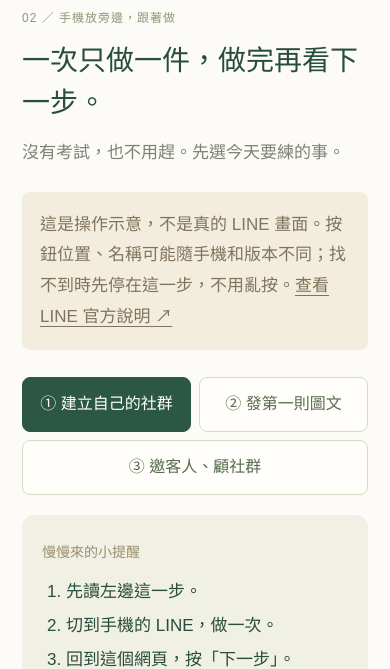
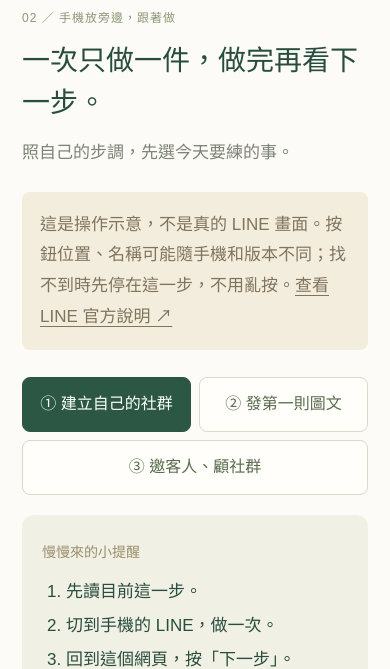
Before and after one commit to vvrabirose/beitunGuava, a website: page index.html in a window 390 px wide. Shown: the part 3960-4629 px from the top of the page. Drawn offline with Linux system fonts and the light colour scheme; a web font is replaced by a local one.

Commit message:
Clarify lesson wording for phone readers

```diff
--- a/index.html
+++ b/index.html
@@ -9,10 +9,10 @@
 <section class="reassurance"><span>☀</span><p><b>你會賣芭樂，就已經有最重要的本事。</b><br>LINE 只是幫你多說一句：「今天的芭樂很好吃，有空來坐！」</p><span class="reassurance-tag">把攤位的人情味，帶進手機裡</span></section>
 <section id="path" class="section"><div class="section-heading"><div><span class="kicker">不用一次學完</span><h2>今天，先學哪一件事？</h2></div><p>照自己的步調，一步一步來就好。</p></div><div class="learning-grid"><a class="learn-card" href="#compare"><span class="card-number">第一步</span><span class="card-symbol mint">▣</span><h3>先搞懂，再決定</h3><p>群組跟社群差在哪？<br>看看現在的你，適合哪一個。</p><span class="card-bottom">認識群組與社群 <b>↗</b></span></a><a class="learn-card" href="#start"><span class="card-number">第二步</span><span class="card-symbol peach">＋</span><h3>把自己的社群開起來</h3><p>從取名字、設規則到邀客人，<br>跟著步驟慢慢做。</p><span class="card-bottom">看開社群步驟 <b>↗</b></span></a><a class="learn-card" href="#daily"><span class="card-number">第三步</span><span class="card-symbol yellow">♡</span><h3>讓客人想一直留下來</h3><p>不用天天促銷、一直傳照片，<br>有用的消息，才讓人期待。</p><span class="card-bottom">學熟客經營技巧 <b>↗</b></span></a></div></section>
 <section id="compare" class="section comparison"><div class="section-heading"><div><span class="kicker">01 ／ 先選適合的工具</span><h2>群組像熟客桌，社群像公開的攤。</h2></div></div><p class="section-intro">你已經開了群組，很好。先不用急著搬家，兩種都能和客人聊天。</p><div class="compare-grid"><article class="compare-card"><span class="pill">你目前正在用</span><h3>LINE 群組</h3><p class="analogy">認識的人，坐在同一桌。</p><ul><li>用自己的 LINE 名稱、照片聊天。</li><li>適合彼此熟悉、願意一起聊天的客人。</li><li>從私人邀請開始，比較容易照顧少量熟客。</li></ul><p class="caution"><b>要留意</b>　成員會看到彼此的 LINE 個人檔案；不要未經同意就把客人加進來。新客也不一定想加入熟人聊天。</p></article><article class="compare-card featured"><span class="pill">想讓新客自在加入時</span><h3>LINE 社群 <small>OpenChat</small></h3><p class="analogy">路過的新朋友，也能進來看看。</p><ul><li>可為不同社群設定專用暱稱與頭像。</li><li>可依需要設定加入方式與審核。</li><li>適合依「北屯買芭樂」主題聚在一起。</li></ul><p class="caution"><b>要留意</b>　仍是大家一起聊天，需要管廣告和洗版。暱稱不代表完全匿名；不適合公開收地址與電話。</p></article></div><div class="decision"><span>✳</span><p><b>給現在的你：先把現有群組照顧好。</b><br>先試一週固定通知。若新客在意私人檔案、你也有時間管理，再另外開社群，邀請有意願的人加入。群組不能直接一鍵變成社群。</p></div></section>
-<section id="start" class="section"><div class="section-heading"><div><span class="kicker">02 ／ 手機放旁邊，跟著做</span><h2>一次只做一件，做完再看下一步。</h2></div><p>沒有考試，也不用趕。先選今天要練的事。</p></div>
+<section id="start" class="section"><div class="section-heading"><div><span class="kicker">02 ／ 手機放旁邊，跟著做</span><h2>一次只做一件，做完再看下一步。</h2></div><p>照自己的步調，先選今天要練的事。</p></div>
 <div class="guide-warning">這是操作示意，不是真的 LINE 畫面。按鈕位置、名稱可能隨手機和版本不同；找不到時先停在這一步，不用亂按。<a href="https://help.line.me/line/smartphone?lang=zh-Hant" target="_blank" rel="noopener noreferrer">查看 LINE 官方說明 ↗</a></div>
 <div id="practice" class="guide-tabs" role="group" aria-label="選擇操作教學"><button class="active" data-guide="create" aria-pressed="true">① 建立自己的社群</button><button data-guide="post" aria-pressed="false">② 發第一則圖文</button><button data-guide="manage" aria-pressed="false">③ 邀客人、顧社群</button></div>
-<div class="guided-layout"><article class="guided-card" aria-labelledby="guide-title"><div class="guide-progress"><span id="guide-count"></span><span id="guide-topic"></span></div><progress id="guide-progress" max="10" value="1" aria-label="目前教學進度"></progress><h3 id="guide-title" tabindex="-1"></h3><p id="guide-action" class="guide-action"></p><div id="guide-example" class="guide-example"></div><p id="guide-check" class="guide-check"></p><div class="guide-controls"><button id="guide-back" class="button secondary">← 上一步</button><button id="guide-next" class="button primary">做好了，下一步 →</button></div><p id="guide-end" class="guide-end" role="status"></p></article><aside class="guide-companion"><span>慢慢來的小提醒</span><h3>先看這一格，<br>再到 LINE 做。</h3><ol><li>先讀左邊這一步。</li><li>切到手機的 LINE，做一次。</li><li>回到這個網頁，按「下一步」。</li></ol><p>手機切換 App：iPhone 可從底部往上滑並停一下；有主畫面鍵的機型可按兩下。Android 可按多工鍵，或依手機手勢切換。</p><p>怕切換後找不到？可以請家人把教學開在另一支手機，放在旁邊看。</p><small>不必刪掉原本的群組；先試好新社群，再讓有意願的客人加入。</small></aside></div>
+<div class="guided-layout"><article class="guided-card" aria-labelledby="guide-title"><div class="guide-progress"><span id="guide-count"></span><span id="guide-topic"></span></div><progress id="guide-progress" max="10" value="1" aria-label="目前教學進度"></progress><h3 id="guide-title" tabindex="-1"></h3><p id="guide-action" class="guide-action"></p><div id="guide-example" class="guide-example"></div><p id="guide-check" class="guide-check"></p><div class="guide-controls"><button id="guide-back" class="button secondary">← 上一步</button><button id="guide-next" class="button primary">做好了，下一步 →</button></div><p id="guide-end" class="guide-end" role="status"></p></article><aside class="guide-companion"><span>慢慢來的小提醒</span><h3>先看這一格，<br>再到 LINE 做。</h3><ol><li>先讀目前這一步。</li><li>切到手機的 LINE，做一次。</li><li>回到這個網頁，按「下一步」。</li></ol><p>手機切換 App：iPhone 可從底部往上滑並停一下；有主畫面鍵的機型可按兩下。Android 可按多工鍵，或依手機手勢切換。</p><p>怕切換後找不到？可以請家人把教學開在另一支手機，放在旁邊看。</p><small>不必刪掉原本的群組；先試好新社群，再讓有意願的客人加入。</small></aside></div>
 <p class="source-note">一般不需付費申請，也不是 LINE 官方帳號。不需把帳密交給別人。功能及開放資格依所在地與最新版本為準。<a href="https://openchat.line.me/tw" target="_blank" rel="noopener noreferrer">台灣 LINE 社群 ↗</a></p></section>
 <section id="daily" class="section daily"><span class="kicker">03 ／ 把人情味，變成日常</span><h2>客人留下來，是因為「對我有用」。</h2><p class="section-intro">不用學複雜的行銷。讓消息可信、看得懂，也讓人自在。</p><div class="habit-grid"><article><span>01</span><h3>讓客人少問一次</h3><p>一次寫清楚「哪天、幾點、在哪裡、賣什麼」。當天拍一張照片，比重複傳舊照片更容易確認現況。</p><small>想法：減少客人下決定前的麻煩。</small></article><article><span>02</span><h3>幫客人挑，不只叫人買</h3><p>依你當天實際試吃的口感介紹。客人喜歡脆的或軟的，先問再推薦；不知道就直說，不亂保證。</p><small>想法：適合的推薦，才有下次的信任。</small></article><article><span>03</span><h3>給客人安靜的權利</h3><p>先試每週兩則有用通知，有變動才補充。不點名催買、不要求轉傳；售完就更新原訊息或補一則。</p><small>想法：被尊重，才願意長久留下來。</small></article></div><div class="observation"><span class="observation-label">從日常招呼，再多走一小步</span><h3>你本來就會親切招呼，這份人情味要留下來。</h3><p>每天問候、分享芭樂照片，再親自回答客人的問題，都是認真顧客人的方式。不用把話變成廣告腔；保留你原本的口氣，再補上客人出門前想知道的資訊就好。</p><div class="kind-grid"><article><h4>親切的招呼，繼續用</h4><p>「大家好」「謝謝大家照顧」很自然。先說一句問候，再換行列出今天資訊，比擠成一大段更好找。</p></article><article><h4>把常被問的，先寫進去</h4><p>實際對話裡，客人會再問怎麼賣。下次先寫「售價＋計價單位」，例如【每台斤／每顆／每袋】。把單位一起寫上，客人更容易知道怎麼買。</p></article><article><h4>熟悉的照片，搭配今天的新照</h4><p>固定的攤位照可讓人認得你；出攤時再拍一張當天的芭樂。舊照若要用，就標「攤位示意／之前拍攝」，讓大家知道差別。</p></article><article><h4>心意不用每天私訊每個人</h4><p>先問客人要不要收通知。願意的人邀到群組或社群，個別問題再私訊回答。沒回話的人可以安靜看，不必再追問。</p></article></div><p class="evidence-note">依提供的日常訊息整理：可觀察到問候、商品照片、重複使用的圖片與價格詢問。以上是改善建議，沒有宣稱能增加多少銷量。公開頁面不展示私人對話、頭像或客人身分；下方文字是改寫示範，不是原文截圖。</p></div>
 <div class="message-upgrade"><div><span class="kicker">保留原本的口氣</span><h3>一句招呼，接上四個重點。</h3><p>日期、時間、地點、價錢先補齊，再加上今天的品項。週幾不確定，可以只寫日期；發出前看一下手機日曆，避免沿用昨天的內容。</p><p>「冠軍芭樂」若是你慣用的商品名稱，可以保留；品種、口感或得獎資訊，就依你能確認的內容寫清楚。</p></div><div class="sample-message"><span>改寫示範・請先填好括號</span><p>大家好，今天有芭樂，謝謝大家照顧 😊<br><br>📅 日期：【月／日】<br>🕒 時間：【開始～結束】<br>📍 地點：【北屯的實際攤位位置】<br>🍐 品項：【今天實際販售的芭樂】<br>💰 售價：【金額＋每台斤／每顆／每袋】<br><br>有喜歡的口感，來攤上跟我說，我幫你挑。<br>照片是今天拍的，想吃再來就好！</p><a class="text-link" href="#templates">到下面複製、改成自己的內容 ↓</a></div></div></section>
```
